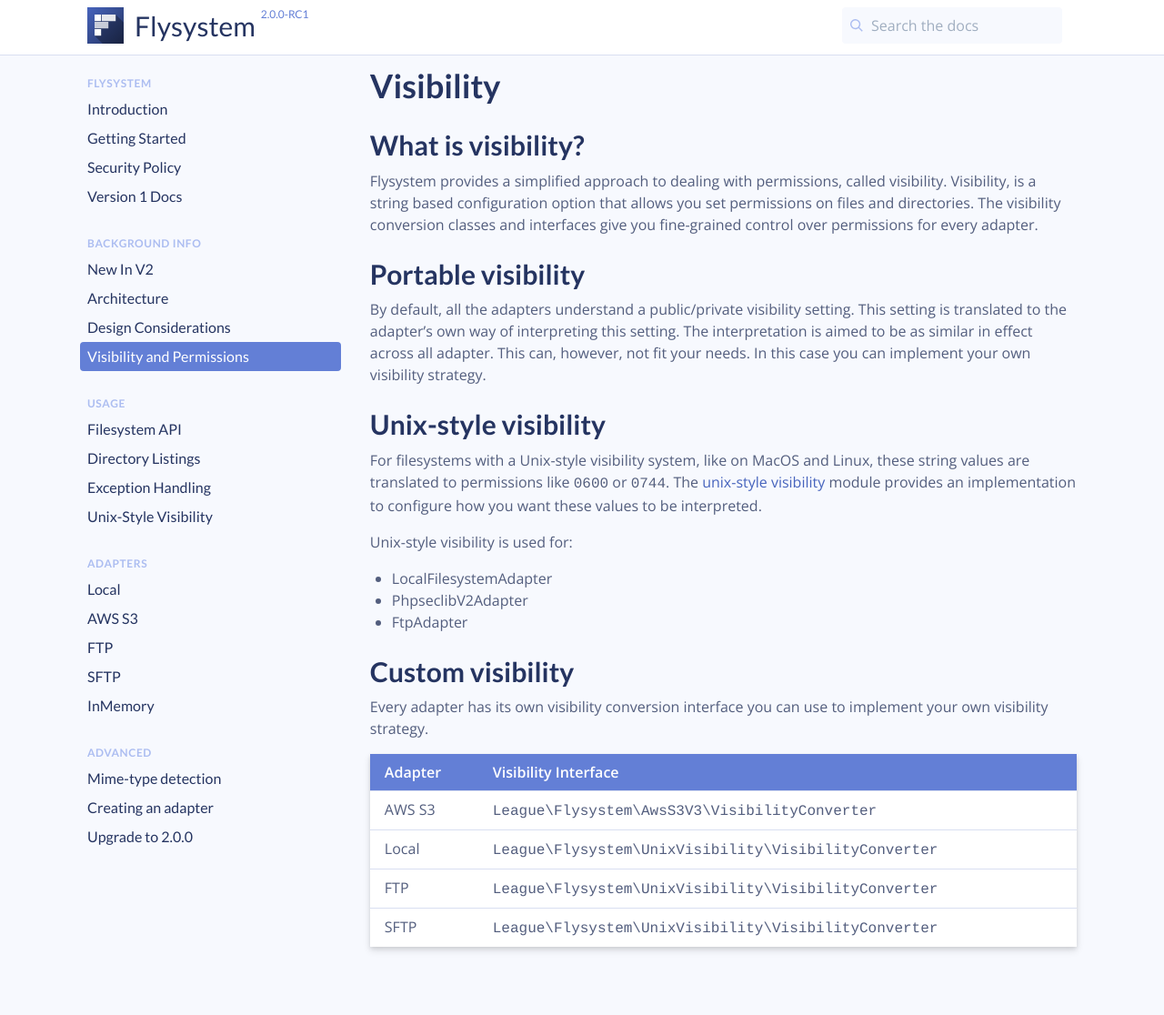
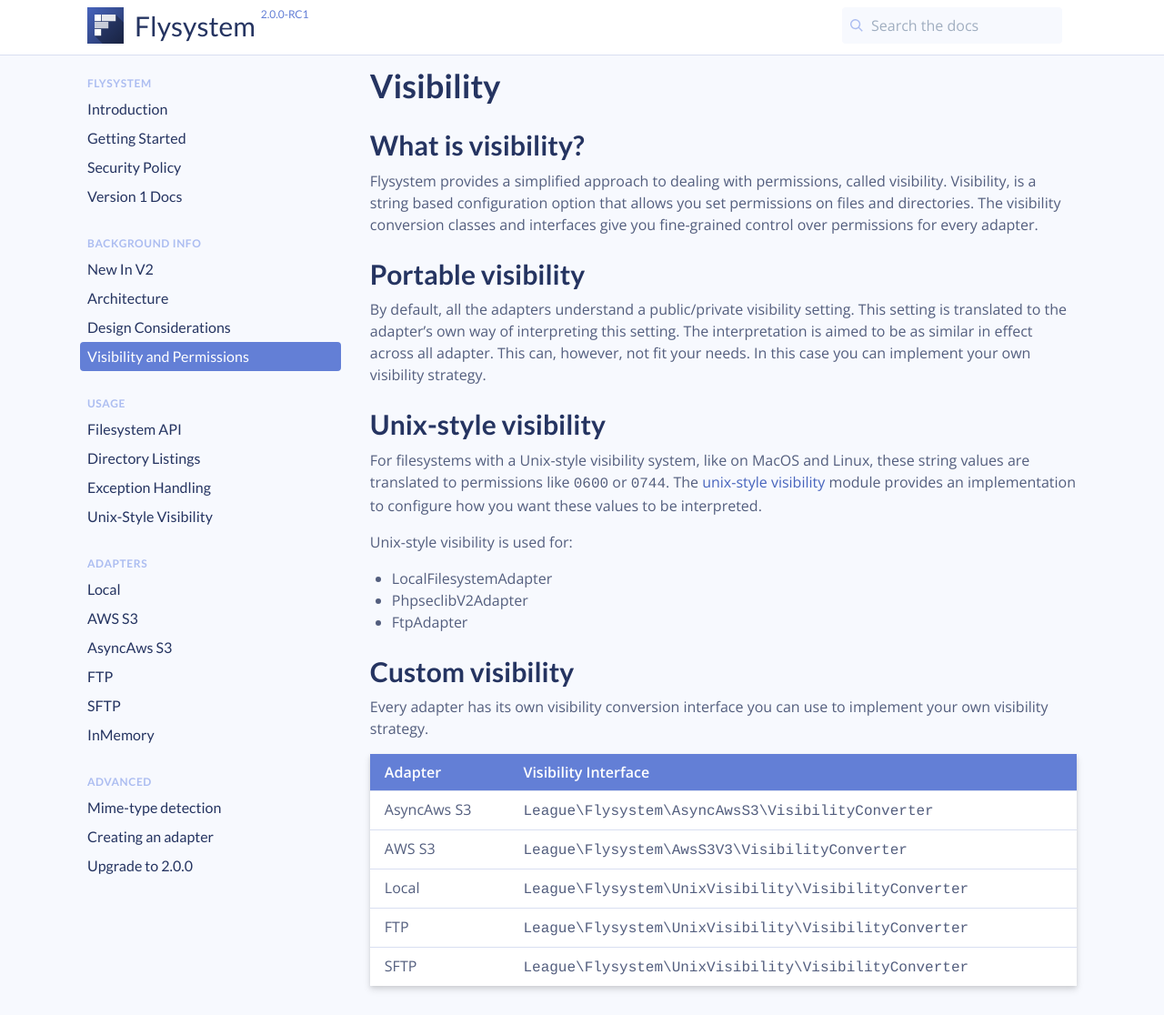
Before and after one commit to thephpleague/flysystem, a Jekyll site: the page built from v2/visibility.md, in a window 1280 px wide and 1116 px high. Shown: the whole window at 91% size. Built offline with Jekyll 4.4.1, drawn with Linux system fonts in a browser that asks for light colours; comment, search, counter and statistics services are not loaded.

Commit message:
Added to menu

```diff
--- a/_data/menu_v2.yml
+++ b/_data/menu_v2.yml
@@ -19,6 +19,7 @@ Usage:
 Adapters:
     Local: '/v2/docs/adapter/local/'
     AWS S3: '/v2/docs/adapter/aws-s3-v3/'
+    AsyncAws S3: '/v2/docs/adapter/async-aws-s3/'
     FTP: '/v2/docs/adapter/ftp/'
     SFTP: '/v2/docs/adapter/sftp/'
     InMemory: '/v2/docs/adapter/in-memory/'
--- a/v2/visibility.md
+++ b/v2/visibility.md
@@ -39,6 +39,7 @@ your own visibility strategy.
 
 Adapter | Visibility Interface
 --- | ---
+AsyncAws S3 | `League\Flysystem\AsyncAwsS3\VisibilityConverter`
 AWS S3 | `League\Flysystem\AwsS3V3\VisibilityConverter`
 Local | `League\Flysystem\UnixVisibility\VisibilityConverter`
 FTP | `League\Flysystem\UnixVisibility\VisibilityConverter`
```
Also changed, not shown: v2/index.md (+1 -0 lines).
